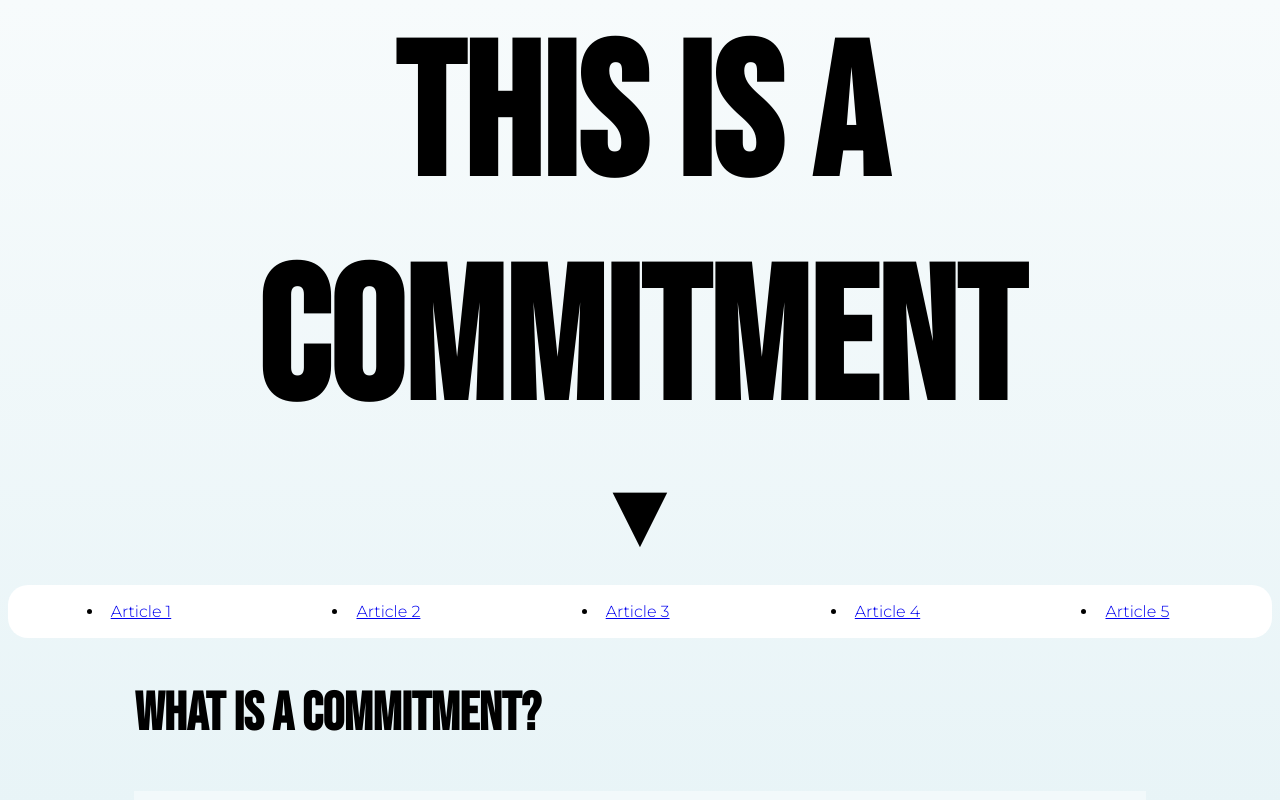
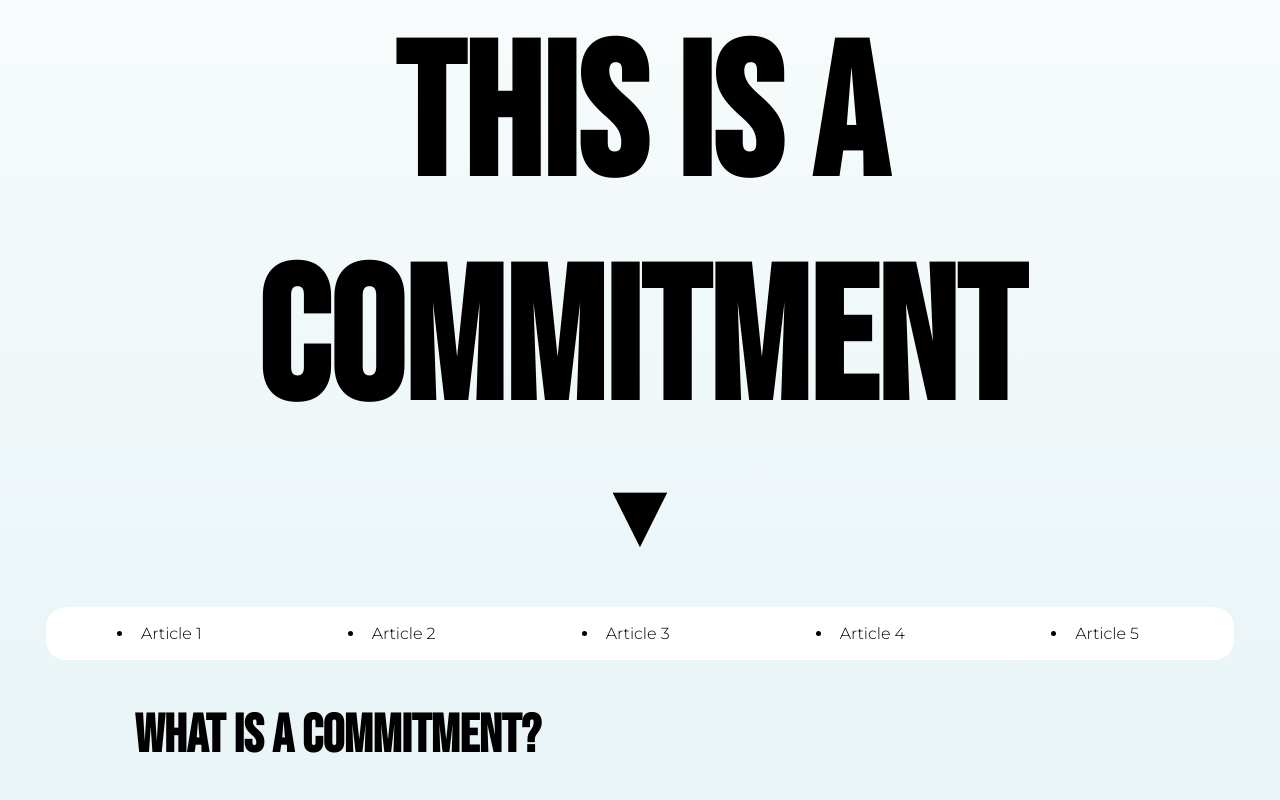
Before and after one commit to claireolmstead/commitment, a plain HTML site: page index.html in a window 1280 px wide. Shown: the top 800 px of the page. Drawn offline with nearby package versions, Linux system fonts and the light colour scheme.

Commit message:
new nav css update 3

```diff
--- a/index.css
+++ b/index.css
@@ -150,10 +150,18 @@ h4{
 	background: white;
 	border-radius: 20px;
 	padding: 10px;
+	margin: 3%;
 }
 .navli{
 	padding: 7px;
+	color: black;
+}
+a:link{
 	text-decoration: none!important;
+	color: black;
+}
+a:visited{
+	color: black;
 }
 .navli:hover{
 	background-color: lightgrey;
```
